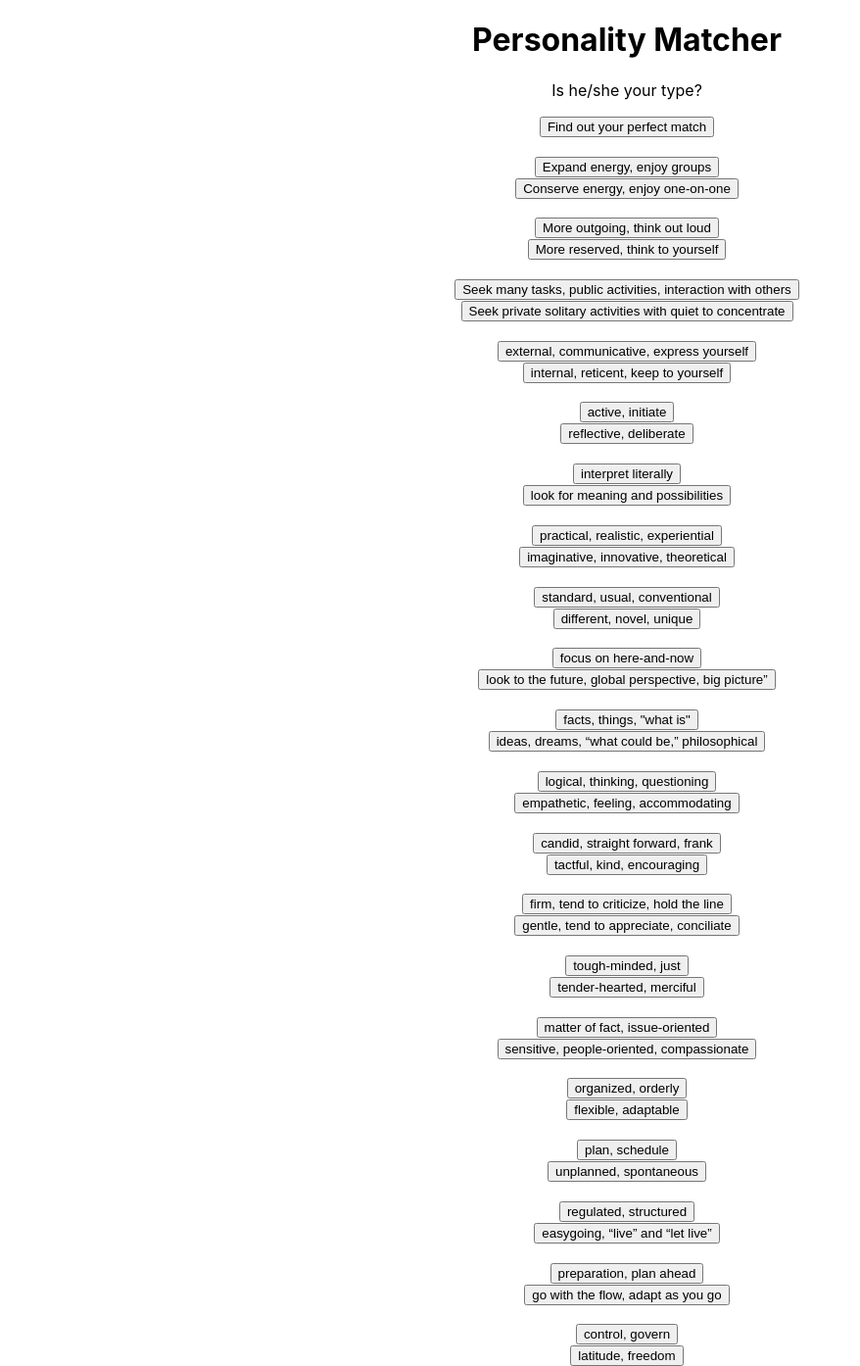
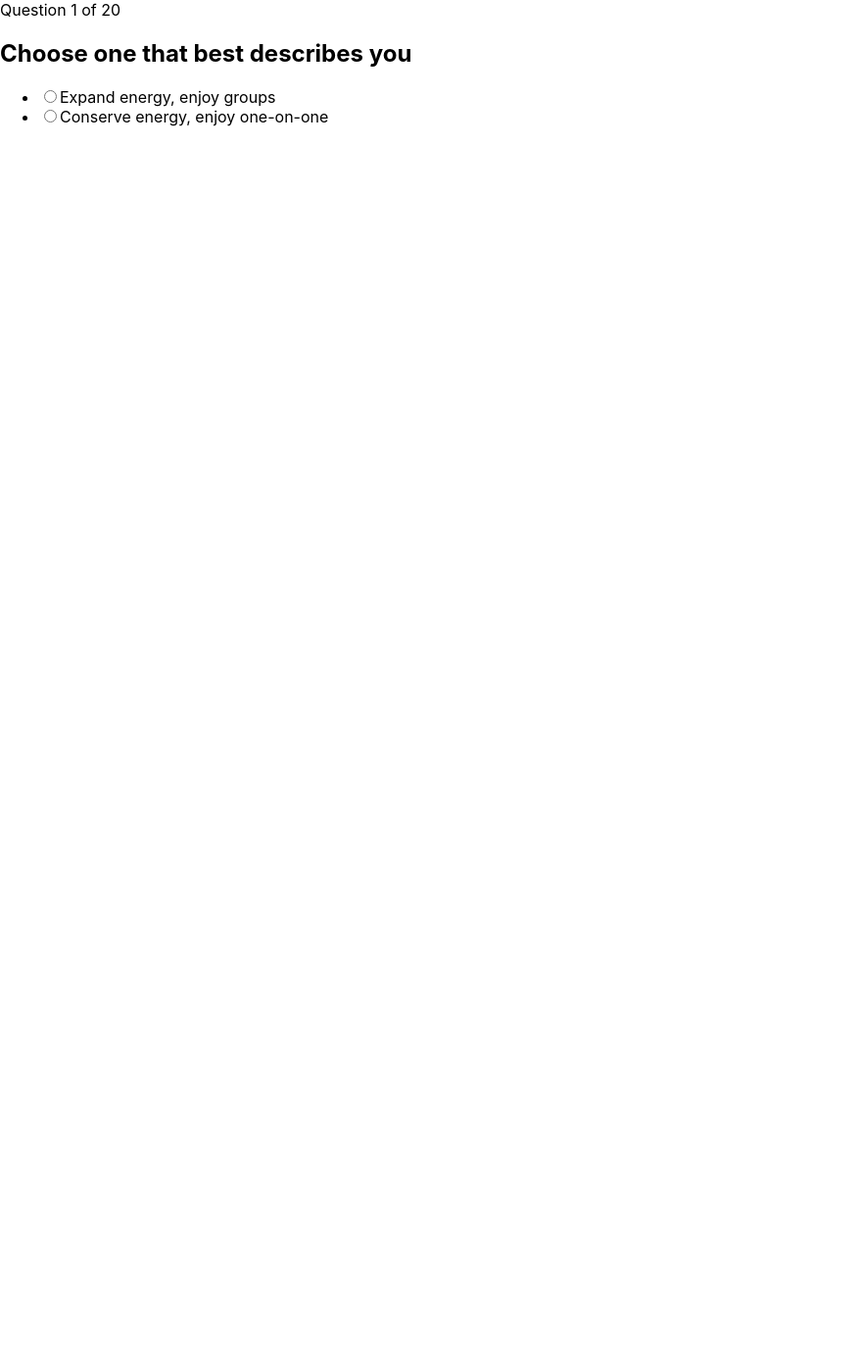
Before and after one commit to shawntay97/personality-matcher, a React (Create React App) app: page / in a window 1280 px wide. Shown: the whole page at 98% size, without its empty margins (0-878 px from the left). After the commit the page ends 800 px from the top, so only its background shows below. Built offline with nearby package versions, Linux system fonts and the light colour scheme.

Commit message:
working quiz

```diff
--- a/src/App.js
+++ b/src/App.js
@@ -1,31 +1,151 @@
 import React, { Component } from "react";
-import QuestionCard from "./components/QuestionCard";
+// import QuestionCard from "./components/QuestionCard";
 import questionData from "./knowledgeBase/questionData";
+// import Question from "./components/Question";
+import Result from "./components/Result";
+import Quiz from "./components/Quiz";
 
 import "./App.css";
 
 class App extends Component {
   constructor() {
     super();
+
     this.state = {
-      questionData: questionData,
+      counter: 0,
+      questionId: 1,
+      question: "",
+      answerOptions: [],
+      answer: "",
+      answersCount: {
+        Introversion: 0,
+        Extraversion: 0,
+        Sensing: 0,
+        iNtuitive: 0,
+        Thinking: 0,
+        Feeling: 0,
+        Judging: 0,
+        Perceptive: 0,
+      },
+      result: "",
     };
+
+    this.handleAnswerSelected = this.handleAnswerSelected.bind(this);
+  }
+
+  shuffleArray(array) {
+    console.log("array:", array);
+    let currentIndex = array.length,
+      temporaryValue,
+      randomIndex;
+
+    // While there remain elements to shuffle...
+    while (0 !== currentIndex) {
+      // Pick a remaining element...
+      randomIndex = Math.floor(Math.random() * currentIndex);
+      currentIndex -= 1;
+
+      // And swap it with the current element.
+      temporaryValue = array[currentIndex];
+      array[currentIndex] = array[randomIndex];
+      array[randomIndex] = temporaryValue;
+    }
+    return array;
+  }
+
+  componentDidMount() {
+    console.log("qd: ", questionData);
+    const shuffledAnswerOptions = questionData.map((question) =>
+      this.shuffleArray(question.answers)
+    );
+
+    this.setState({
+      question: questionData[0].question,
+      answerOptions: shuffledAnswerOptions[0],
+    });
+  }
+
+  setUserAnswer(answer) {
+    console.log("selected ans: ", answer);
+    this.setState((state) => ({
+      answersCount: {
+        ...state.answersCount,
+        [answer]: (state.answersCount[answer] || 0) + 1,
+      },
+      answer: answer,
+    }));
+    console.log("state answerCount: ", this.state.answersCount);
+  }
+
+  setNextQuestion() {
+    const counter = this.state.counter + 1;
+    const questionId = this.state.questionId + 1;
+    this.setState({
+      counter: counter,
+      questionId: questionId,
+      question: questionData[counter].question,
+      answerOptions: questionData[counter].answers,
+      answer: "",
+    });
+  }
+
+  getResults() {
+    const answersCount = this.state.answersCount;
+    console.log("as2:", answersCount);
+    const scale1 =
+      answersCount["Introversion"] > answersCount["Extraversion"] ? "I" : "E";
+    const scale2 =
+      answersCount["Sensing"] > answersCount["iNtuitive"] ? "S" : "N";
+    const scale3 =
+      answersCount["Thinking"] > answersCount["Feeling"] ? "T" : "F";
+    const scale4 =
+      answersCount["Judging"] > answersCount["Perceptive"] ? "J" : "P";
+
+    const mbtiResult = `${scale1}${scale2}${scale3}${scale4}`;
+    console.log("mbtiResult: ", mbtiResult);
+    return mbtiResult;
+  }
+
+  setResults(result) {
+    console.log("setting result: ", result);
+    if (result.length === 4) {
+      this.setState({
+        result: `${result[0]} , ${result[1]}, ${result[2]}, ${result[3]}`,
+      });
+    } else {
+      this.setState({ result: "Undetermined" });
+    }
+  }
+
+  handleAnswerSelected(event) {
+    this.setUserAnswer(event.currentTarget.value);
+    if (this.state.questionId < questionData.length) {
+      setTimeout(() => this.setNextQuestion(), 300);
+    } else {
+      setTimeout(() => this.setResults(this.getResults()), 300);
+    }
+  }
+
+  renderQuiz() {
+    return (
+      <Quiz
+        answer={this.state.answer}
+        answerOptions={this.state.answerOptions}
+        questionId={this.state.questionId}
+        question={this.state.question}
+        questionTotal={questionData.length}
+        onAnswerSelected={this.handleAnswerSelected}
+      />
+    );
+  }
+
+  renderResult() {
+    return <Result quizResult={this.state.result} />;
   }
 
   render() {
-    console.log("questiondata:", this.state.questionData);
-    const QuestionCards = this.state.questionData.map((questionItem) => {
-      console.log("question item: ", questionItem);
-      return <QuestionCard questionItem={questionItem} />;
-    });
-
     return (
-      <div className="App">
-        <h1>Personality Matcher</h1>
-        <p>Is he/she your type?</p>
-        <button>Find out your perfect match</button>
-        {QuestionCards}
-      </div>
+      <div>{this.state.result ? this.renderResult() : this.renderQuiz()}</div>
     );
   }
 }
--- /dev/null
+++ b/src/components/AnswerOption.js
@@ -0,0 +1,23 @@
+import React from "react";
+
+function AnswerOption(props) {
+  return (
+    <li className="answerOption">
+      <input
+        type="radio"
+        className="radioCustomButton"
+        name="radioGroup"
+        checked={props.answerType === props.answer}
+        id={props.answerType}
+        value={props.answerType}
+        disabled={props.answer}
+        onChange={props.onAnswerSelected}
+      />
+      <label className="radioCustomLabel" htmlFor={props.answerType}>
+        {props.answerContent}
+      </label>
+    </li>
+  );
+}
+
+export default AnswerOption;
--- /dev/null
+++ b/src/components/Question.js
@@ -0,0 +1,7 @@
+import React from "react";
+
+function Question(props) {
+  return <h2 className="question">{props.content}</h2>;
+}
+
+export default Question;
--- /dev/null
+++ b/src/components/QuestionCount.js
@@ -0,0 +1,11 @@
+import React from "react";
+
+function QuestionCount(props) {
+  return (
+    <div className="questionCount">
+      Question <span>{props.counter}</span> of <span>{props.total}</span>
+    </div>
+  );
+}
+
+export default QuestionCount;
--- /dev/null
+++ b/src/components/Quiz.js
@@ -0,0 +1,31 @@
+import React from "react";
+import Question from "../components/Question";
+import QuestionCount from "../components/QuestionCount";
+import AnswerOption from "../components/AnswerOption";
+
+function Quiz(props) {
+  function renderAnswerOptions(key) {
+    return (
+      <AnswerOption
+        key={key.content}
+        answerContent={key.content}
+        answerType={key.type}
+        answer={props.answer}
+        questionId={props.questionId}
+        onAnswerSelected={props.onAnswerSelected}
+      />
+    );
+  }
+
+  return (
+    <div className="quiz">
+      <QuestionCount counter={props.questionId} total={props.questionTotal} />
+      <Question content={props.question} />
+      <ul className="answerOptions">
+        {props.answerOptions.map(renderAnswerOptions)}
+      </ul>
+    </div>
+  );
+}
+
+export default Quiz;
--- /dev/null
+++ b/src/components/Result.js
@@ -0,0 +1,11 @@
+import React from "react";
+
+function Result(props) {
+  return (
+    <div className="result">
+      Your personality type is <strong>{props.quizResult}</strong>!
+    </div>
+  );
+}
+
+export default Result;
--- a/src/knowledgeBase/questionData.js
+++ b/src/knowledgeBase/questionData.js
@@ -1,265 +1,265 @@
 const questionData = [
   // E-I Scale
   {
-    question: null,
-    options: [
+    question: "Choose one that best describes you",
+    answers: [
       {
-        type: "extraversion",
-        answer: "Expand energy, enjoy groups",
+        type: "Extraversion",
+        content: "Expand energy, enjoy groups",
       },
       {
-        type: "introversion",
-        answer: "Conserve energy, enjoy one-on-one",
+        type: "Introversion",
+        content: "Conserve energy, enjoy one-on-one",
       },
     ],
   },
   {
-    question: null,
-    options: [
+    question: "Choose the one the best describes you",
+    answers: [
       {
-        type: "extraversion",
-        answer: "More outgoing, think out loud",
+        type: "Extraversion",
+        content: "More outgoing, think out loud",
       },
       {
-        type: "introversion",
-        answer: "More reserved, think to yourself",
+        type: "Introversion",
+        content: "More reserved, think to yourself",
       },
     ],
   },
   {
-    question: null,
-    options: [
+    question: "Choose the one the best describes you",
+    answers: [
       {
-        type: "extraversion",
-        answer: "Seek many tasks, public activities, interaction with others",
+        type: "Extraversion",
+        content: "Seek many tasks, public activities, interaction with others",
       },
       {
-        type: "introversion",
-        answer: "Seek private solitary activities with quiet to concentrate",
+        type: "Introversion",
+        content: "Seek private solitary activities with quiet to concentrate",
       },
     ],
   },
   {
-    question: null,
-    options: [
+    question: "Choose the one the best describes you",
+    answers: [
       {
-        type: "extraversion",
-        answer: "external, communicative, express yourself",
+        type: "Extraversion",
+        content: "external, communicative, express yourself",
       },
       {
-        type: "introversion",
-        answer: "internal, reticent, keep to yourself",
+        type: "Introversion",
+        content: "internal, reticent, keep to yourself",
       },
     ],
   },
   {
-    question: null,
-    options: [
+    question: "Choose the one the best describes you",
+    answers: [
       {
-        type: "extraversion",
-        answer: "active, initiate",
+        type: "Extraversion",
+        content: "active, initiate",
       },
       {
-        type: "introversion",
-        answer: "reflective, deliberate",
+        type: "Introversion",
+        content: "reflective, deliberate",
       },
     ],
   },
   // S-N Scale
   {
-    question: null,
-    options: [
+    question: "Choose the one the best describes you",
+    answers: [
       {
-        type: "Sesnsing",
-        answer: "interpret literally",
+        type: "Sensing",
+        content: "interpret literally",
       },
       {
         type: "iNtuitive",
-        answer: "look for meaning and possibilities",
+        content: "look for meaning and possibilities",
       },
     ],
   },
   {
-    question: null,
-    options: [
+    question: "Choose the one the best describes you",
+    answers: [
       {
-        type: "Sesnsing",
-        answer: "practical, realistic, experiential",
+        type: "Sensing",
+        content: "practical, realistic, experiential",
       },
       {
         type: "iNtuitive",
-        answer: "imaginative, innovative, theoretical",
+        content: "imaginative, innovative, theoretical",
       },
     ],
   },
   {
-    question: null,
-    options: [
+    question: "Choose the one the best describes you",
+    answers: [
       {
-        type: "Sesnsing",
-        answer: "standard, usual, conventional",
+        type: "Sensing",
+        content: "standard, usual, conventional",
       },
       {
         type: "iNtuitive",
-        answer: "different, novel, unique",
+        content: "different, novel, unique",
       },
     ],
   },
   {
-    question: null,
-    options: [
+    question: "Choose the one the best describes you",
+    answers: [
       {
-        type: "Sesnsing",
-        answer: "focus on here-and-now",
+        type: "Sensing",
+        content: "focus on here-and-now",
       },
       {
         type: "iNtuitive",
-        answer: "look to the future, global perspective, big picture”",
+        content: "look to the future, global perspective, big picture”",
       },
     ],
   },
   {
-    question: null,
-    options: [
+    question: "Choose the one the best describes you",
+    answers: [
       {
-        type: "Sesnsing",
-        answer: 'facts, things, "what is"',
+        type: "Sensing",
+        content: 'facts, things, "what is"',
       },
       {
         type: "iNtuitive",
-        answer: "ideas, dreams, “what could be,” philosophical",
+        content: "ideas, dreams, “what could be,” philosophical",
       },
     ],
   },
   // T-F Scale
   {
-    question: null,
-    options: [
+    question: "Choose the one the best describes you",
+    answers: [
       {
         type: "Thinking",
-        answer: "logical, thinking, questioning",
+        content: "logical, thinking, questioning",
       },
       {
         type: "Feeling",
-        answer: "empathetic, feeling, accommodating",
+        content: "empathetic, feeling, accommodating",
       },
     ],
   },
   {
-    question: null,
-    options: [
+    question: "Choose the one the best describes you",
+    answers: [
       {
         type: "Thinking",
-        answer: "candid, straight forward, frank ",
+        content: "candid, straight forward, frank ",
       },
       {
         type: "Feeling",
-        answer: "tactful, kind, encouraging",
+        content: "tactful, kind, encouraging",
       },
     ],
   },
   {
-    question: null,
-    options: [
+    question: "Choose the one the best describes you",
+    answers: [
       {
         type: "Thinking",
-        answer: "firm, tend to criticize, hold the line",
+        content: "firm, tend to criticize, hold the line",
       },
       {
         type: "Feeling",
-        answer: "gentle, tend to appreciate, conciliate",
+        content: "gentle, tend to appreciate, conciliate",
       },
     ],
   },
   {
-    question: null,
-    options: [
+    question: "Choose the one the best describes you",
+    answers: [
       {
         type: "Thinking",
-        answer: "tough-minded, just",
+        content: "tough-minded, just",
       },
       {
         type: "Feeling",
-        answer: "tender-hearted, merciful",
+        content: "tender-hearted, merciful",
       },
     ],
   },
   {
-    question: null,
-    options: [
+    question: "Choose the one the best describes you",
+    answers: [
       {
         type: "Thinking",
-        answer: "matter of fact, issue-oriented",
+        content: "matter of fact, issue-oriented",
       },
       {
         type: "Feeling",
-        answer: "sensitive, people-oriented, compassionate",
+        content: "sensitive, people-oriented, compassionate",
       },
     ],
   },
   // J-P Scale
   {
-    question: null,
-    options: [
+    question: "Choose the one the best describes you",
+    answers: [
       {
         type: "Judging",
-        answer: "organized, orderly",
+        content: "organized, orderly",
       },
       {
         type: "Perceptive",
-        answer: "flexible, adaptable",
+        content: "flexible, adaptable",
       },
     ],
   },
   {
-    question: null,
-    options: [
+    question: "Choose the one the best describes you",
+    answers: [
       {
         type: "Judging",
-        answer: "plan, schedule",
+        content: "plan, schedule",
       },
       {
         type: "Perceptive",
-        answer: "unplanned, spontaneous",
+        content: "unplanned, spontaneous",
       },
     ],
   },
   {
-    question: null,
-    options: [
+    question: "Choose the one the best describes you",
+    answers: [
       {
         type: "Judging",
-        answer: "regulated, structured",
+        content: "regulated, structured",
       },
       {
         type: "Perceptive",
-        answer: "easygoing, “live” and “let live”",
+        content: "easygoing, “live” and “let live”",
       },
     ],
   },
   {
-    question: null,
-    options: [
+    question: "Choose the one the best describes you",
+    answers: [
       {
         type: "Judging",
-        answer: "preparation, plan ahead",
+        content: "preparation, plan ahead",
       },
       {
         type: "Perceptive",
-        answer: "go with the flow, adapt as you go",
+        content: "go with the flow, adapt as you go",
       },
     ],
   },
   {
-    question: null,
-    options: [
+    question: "Choose the one the best describes you",
+    answers: [
       {
         type: "Judging",
-        answer: "control, govern",
+        content: "control, govern",
       },
       {
         type: "Perceptive",
-        answer: "latitude, freedom",
+        content: "latitude, freedom",
       },
     ],
   },
```
